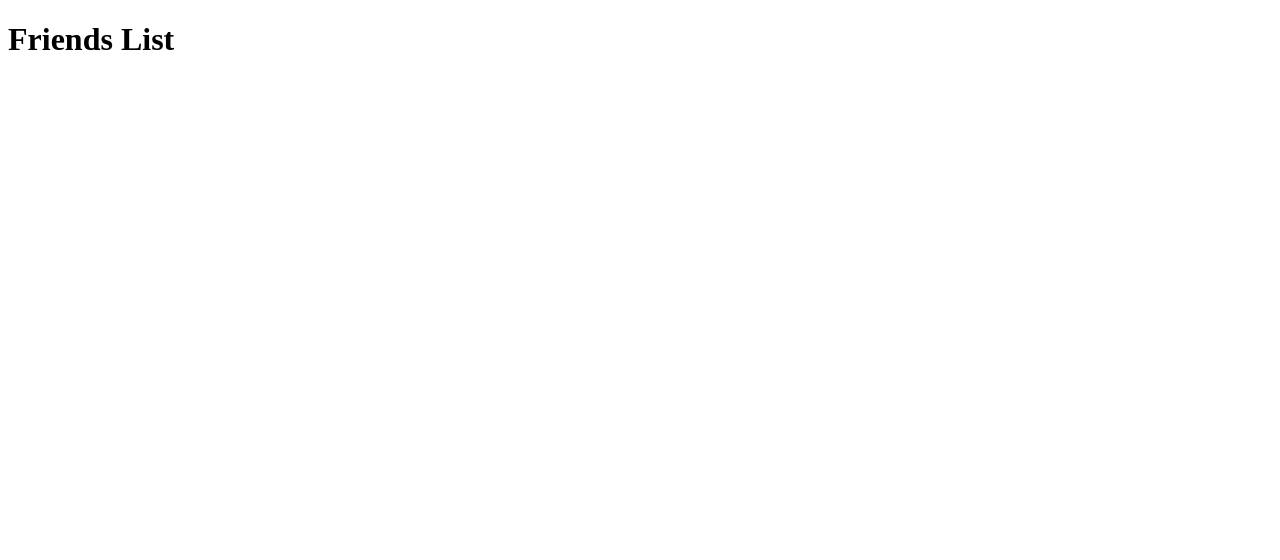
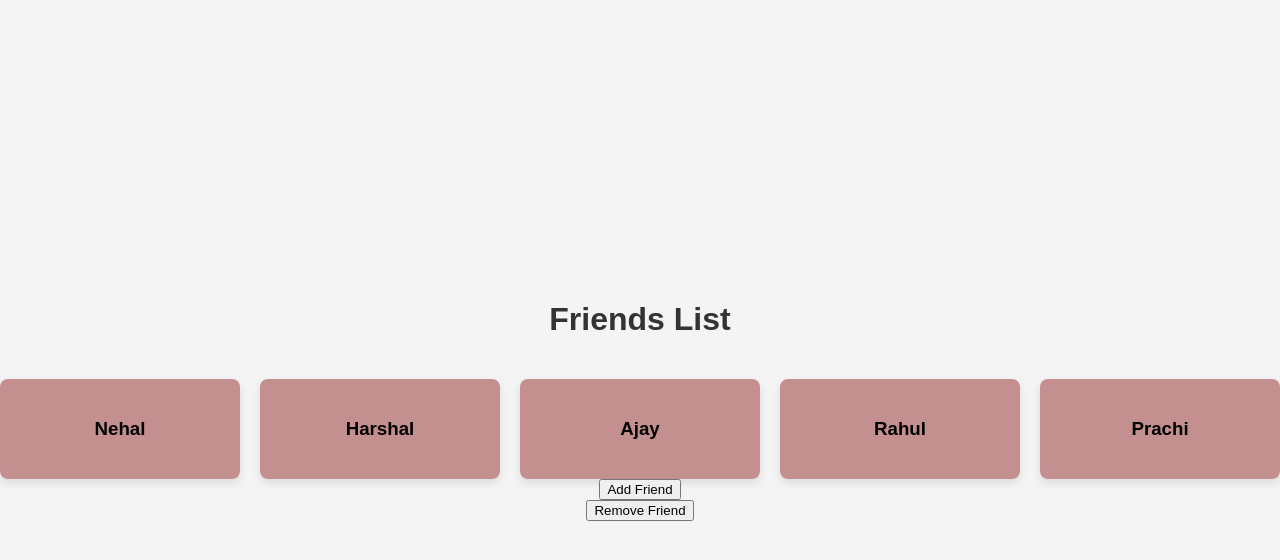
Before and after one commit to Tejas-63/-dynamic-cards-, a plain HTML site: page index.html in a window 1280 px wide. Drawn offline with Linux system fonts and the light colour scheme.

Commit message:
add jsp and pply css

```diff
--- a/index.html
+++ b/index.html
@@ -1,12 +1,94 @@
 <!DOCTYPE html>
-<html lang="en">
+<html >
 <head>
-    <meta charset="UTF-8">
-    <meta name="viewport" content="width=device-width, initial-scale=1.0">
+
     <title>Dynamic Cards with Array</title>
+<style>
+    body {
+    font-family: Arial, sans-serif;
+    display: flex;
+    flex-direction: column;
+    align-items: center;
+    justify-content: center;
+    height: 100vh;
+    background-color: #f4f4f4;
+    margin: 0;
+}
+
+h1 {
+    color: #333;
+}
+
+#card-container {
+    display: flex;
+    flex-wrap: wrap;
+    gap: 20px;
+    margin-top: 20px;
+}
+
+.card {
+    width: 200px;
+    padding: 20px;
+    background-color: #c38f8f;
+    border-radius: 8px;
+    box-shadow: 0 4px 8px rgba(0, 0, 0, 0.1);
+    text-align: center;
+    font-size: 16px;
+    transition: transform 0.3s ease;
+}
+
+</style>
 
 </head>
 <body>
     <h1>Friends List</h1>
+    <div id="card-container"></div>
+
+    <button class="btn1" onclick="addFriend()">Add Friend</button>
+    <button class=" btn2" onclick="removeFriend()">Remove Friend</button>
+
+    <script>
+let friendsArray = ['Nehal', 'Harshal', 'Ajay', 'Rahul', 'Prachi'];
+
+function generateCards() {
+    const container = document.getElementById('card-container');
+    container.innerHTML = '';
+
+
+    friendsArray.forEach(friend => {
+        const card = document.createElement('div');
+        card.className = 'card';
+        card.innerHTML = `<h3>${friend}</h3>`;
+        container.appendChild(card);
+    });
+}
+generateCards();
+
+
+function addFriend() {
+    const newFriend = prompt("Enter the name of the new friend:");
+    if (newFriend) {
+        friendsArray.push(newFriend);
+        generateCards();
+    }
+}
+
+
+function removeFriend() {
+    const friendToRemove = prompt("Enter the name of the friend to remove:");
+    const index = friendsArray.indexOf(friendToRemove);
+
+    if (index > -1) {
+        friendsArray.splice(index, 1);
+        generateCards();
+    } else {
+        alert("Friend not found.");
+    }
+}
+
+    </script>
 </body>
 </html>
+
+</body>
+</html>
```
